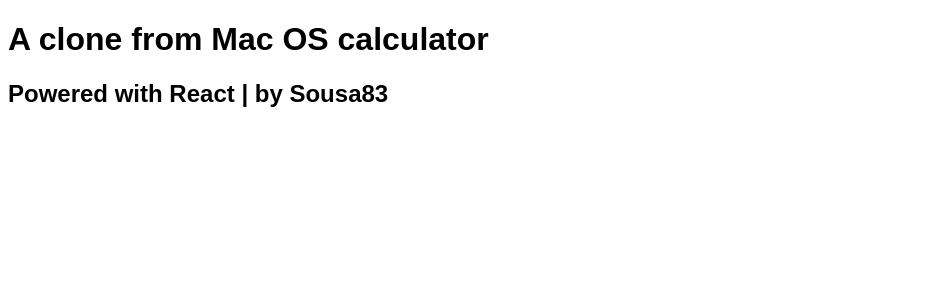
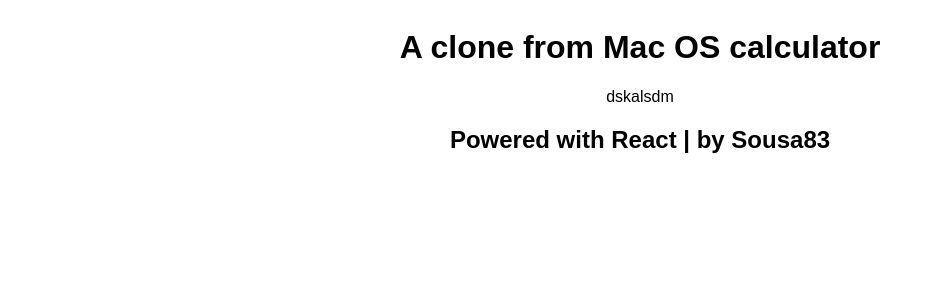
Before and after one commit to Rick-20696/JavaScript-Web, a React (Create React App) app in the folder react/macos-calculator/: page / in a window 1280 px wide. Shown: the top 300 px of the page, without its empty margins (0-934 px from the left). Built offline with nearby package versions, Linux system fonts and the light colour scheme; a web font is replaced by a local one.

Commit message:
Criando estrutura básica do projeto

```diff
--- a/react/macos-calculator/src/App.js
+++ /dev/null
@@ -1,14 +0,0 @@
-function App() {
-  return (
-    <div className="App">
-      <header>
-        <h1>A clone from Mac OS calculator</h1>
-      </header>
-      <footer>
-        <h2>Powered with React | by Sousa83</h2>
-      </footer>
-    </div>
-  );
-}
-
-export default App;
--- /dev/null
+++ b/react/macos-calculator/src/App.jsx
@@ -0,0 +1,15 @@
+import Header from "./components/Header";
+import Footer from "./components/Footer";
+import Calculator from "./Calculator";
+
+function App() {
+  return (
+    <div className="App">
+      <Header/>
+      <Calculator/>
+      <Footer/>
+    </div>
+  );
+}
+
+export default App;
--- /dev/null
+++ b/react/macos-calculator/src/Calculator.jsx
@@ -0,0 +1,9 @@
+import './css/calculator.css'
+
+function Calculator() {
+  return (
+    <section className="centerizered">dskalsdm</section>
+  )
+}
+
+export default Calculator
--- /dev/null
+++ b/react/macos-calculator/src/components/Footer.jsx
@@ -0,0 +1,9 @@
+function Footer() {
+  return (
+    <footer className="centerizered">
+      <h2>Powered with React | by Sousa83</h2>
+    </footer>
+  )
+}
+
+export default Footer
--- /dev/null
+++ b/react/macos-calculator/src/components/Header.jsx
@@ -0,0 +1,9 @@
+function Header() {
+  return (
+  <header className="centerizered">
+    <h1>A clone from Mac OS calculator</h1>
+  </header>
+  )
+}
+
+export default Header
--- a/react/macos-calculator/src/css/index.css
+++ b/react/macos-calculator/src/css/index.css
@@ -2,8 +2,15 @@
   font-family: 'Sansita', sans-serif;;
 }
 
-.content {
- background-color: #F7F7F7;
+.centerizered{
+  display: flex;
+  justify-content: center;
+}
+
+.App {
+  margin: auto;
+  align-items: center;
+  justify-content: center;
 }
 
 .bg-orange {
--- a/react/macos-calculator/src/index.js
+++ b/react/macos-calculator/src/index.js
@@ -1,6 +1,6 @@
 import React from 'react';
 import ReactDOM from 'react-dom';
-import App from './App';
+import App from './App.jsx';
 import './css/index.css'
 
 ReactDOM.render(
```
Also changed, not shown: react/macos-calculator/src/css/calculator.css (added).
